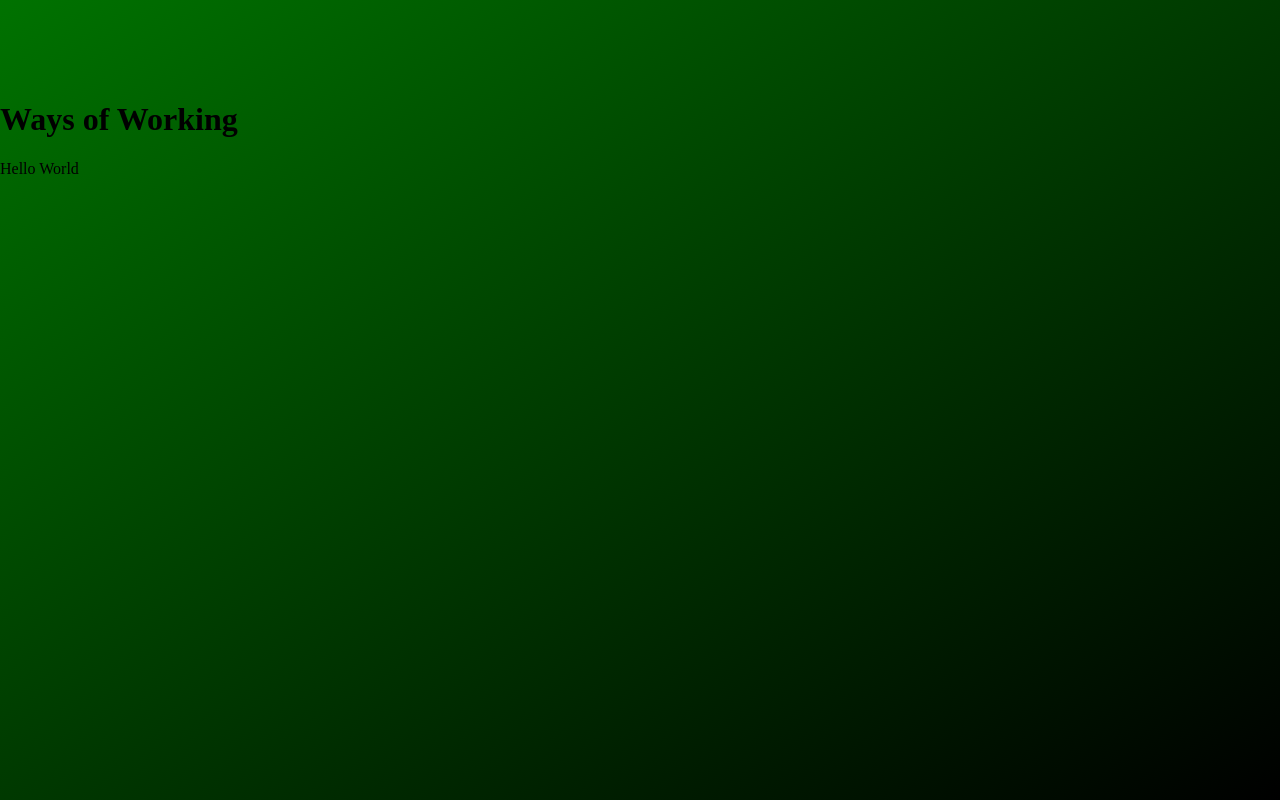
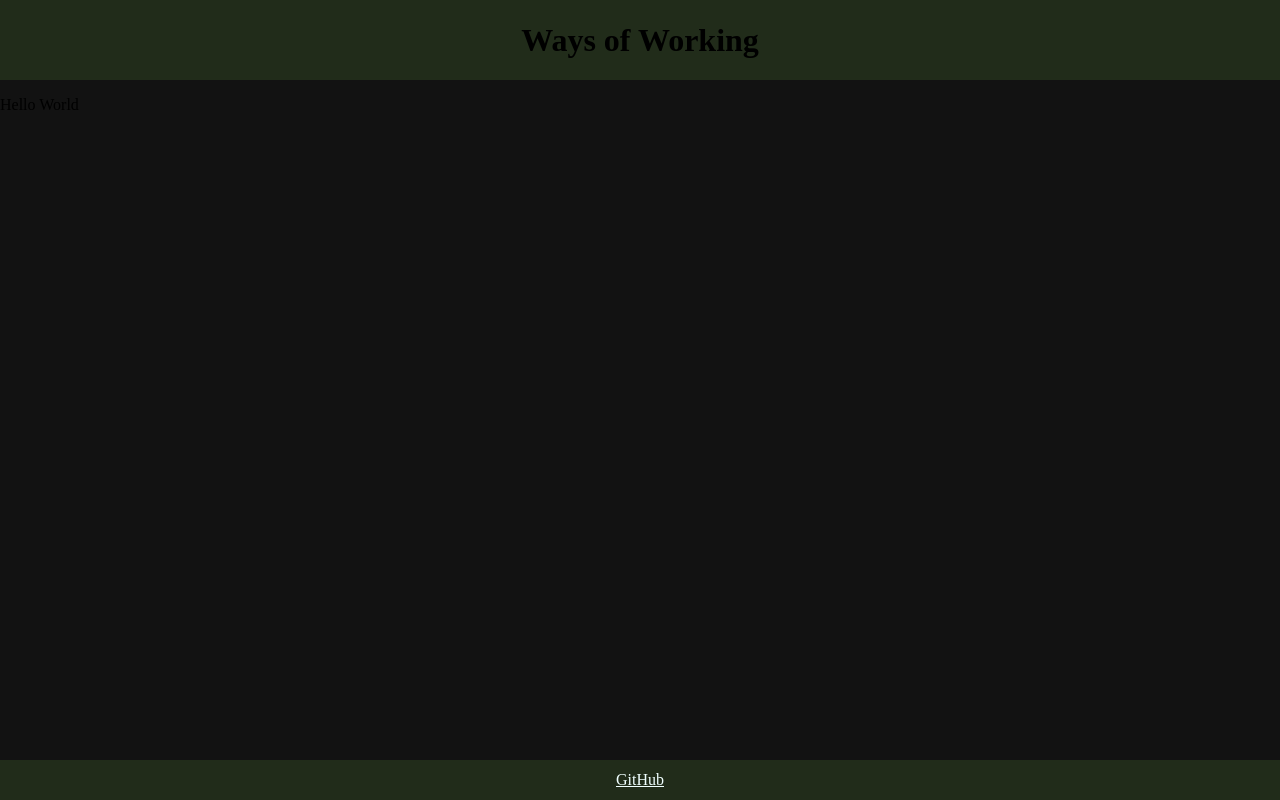
Before and after one commit to Dr-Passmore/Flask-Project-Ways-of-Working, a Flask app: page / in a window 1280 px wide. Run offline with Flask 2, Linux system fonts and the light colour scheme; some libraries are stand-ins or nearby versions.

Commit message:
AB#89 AB#92 AB#93 darker Background testing
Signed-off-by: Phillip Passmore <phillipspassmore@gmail.com>

```diff
--- a/static/bootstrap/css/styles.css
+++ b/static/bootstrap/css/styles.css
@@ -1,7 +1,8 @@
 header {
     margin: 0;
     padding: 0;
-    background-color: rgb(0, 114, 0);
+    background-color: #212c1a;
+    /*background-color: linear-gradient(to top, #121212, #212c1a)*/ ;
     height: 80px;
     position: fixed;
     top: 0;
@@ -16,14 +17,14 @@ body {
     margin: 0;
     padding: 0;
     padding-top: 80px;
-    background: linear-gradient(to bottom right, rgb(0, 114, 0), black );
+    background: #121212;
     background-attachment: fixed;
     position: relative;
     overflow-y: scroll;
     }
 
 footer {
-    background-color: linear-gradient(to bottom right, rgb(0, 114, 0), black );
+    background-color: #212c1a;
     text-align: center;
     position: fixed;
     bottom: 0;
@@ -32,4 +33,18 @@ footer {
     box-sizing: border-box;
     display: flex;
     align-items: center;
+
     }
+footer a {
+    display: block;
+    position: absolute;
+    top: 50%;
+    left: 50%;
+    transform: translate(-50%, -50%);
+    color: azure;
+
+    }
+
+.container {
+    background-color: #B95B46;
+}
--- a/templates/index.html
+++ b/templates/index.html
@@ -10,12 +10,17 @@
   type="text/css"
   href="{{ url_for('static', filename='bootstrap/css/styles.css') }}"
   >
-  <h1>Ways of Working </h1>
+
 </head>
 
 
 <body>
+  <header>
+    <h1>Ways of Working </h1>
+  </header>
   <p>Hello World</p>
 </body>
-<footer></footer>
+<footer>
+  <a href="https://github.com/Dr-Passmore"> GitHub</a>
+</footer>
 </html>
```
